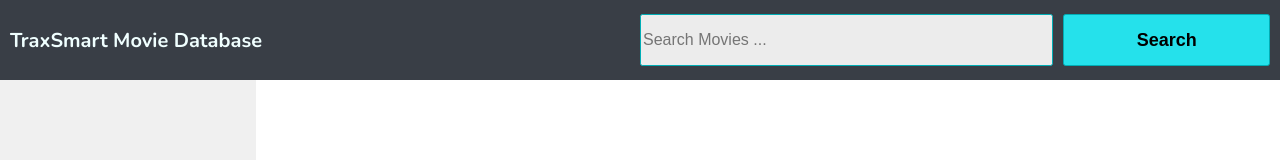
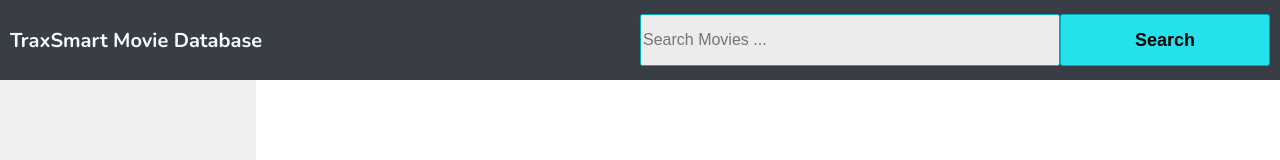
Before and after one commit to sumanmitra97/traxsmart-assignment, an Angular app: page / in a window 1280 px wide. Shown: the top 160 px of the page. Built offline with nearby package versions, Linux system fonts and the light colour scheme.

Commit message:
icon change

```diff
--- a/src/app/app.component.css
+++ b/src/app/app.component.css
@@ -13,7 +13,6 @@
 header > form {
   display: grid;
   grid-template-columns: 2fr 1fr;
-  grid-gap: 1em;
 }
 header > form > input,
 button {
--- a/src/index.html
+++ b/src/index.html
@@ -5,7 +5,7 @@
   <title>Traxsmart Assignment</title>
   <base href="/">
   <meta name="viewport" content="width=device-width, initial-scale=1">
-  <link rel="icon" type="image/x-icon" href="favicon.ico">
+  <link rel="icon" type="image/png" href="./assets/movie.png">
 </head>
 <body>
   <app-root></app-root>
```
Also changed, not shown: src/assets/movie.png (added).
